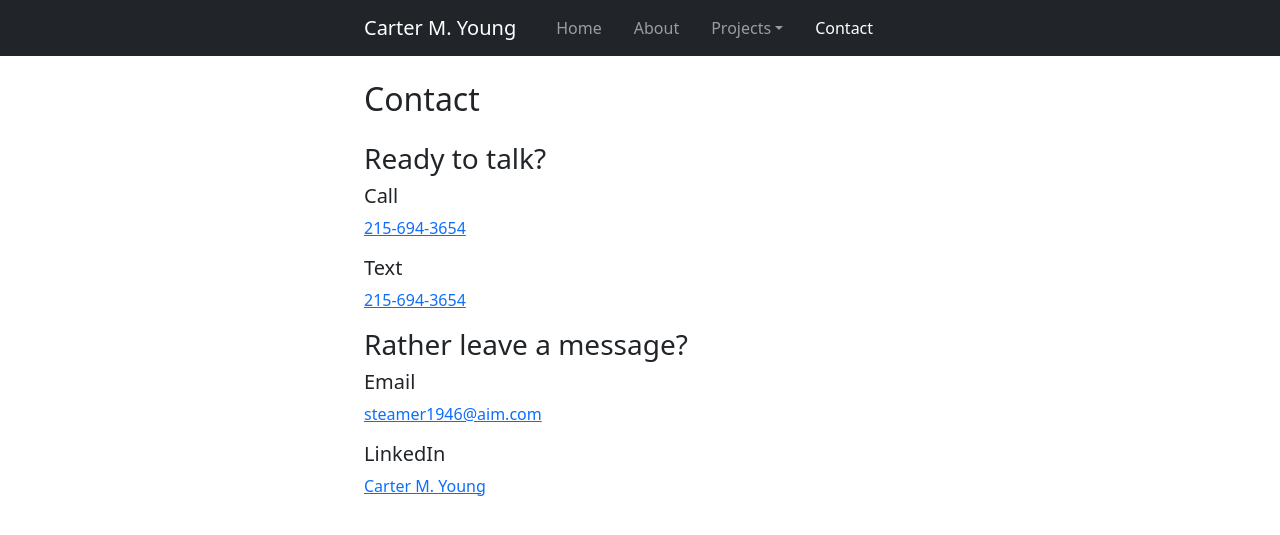
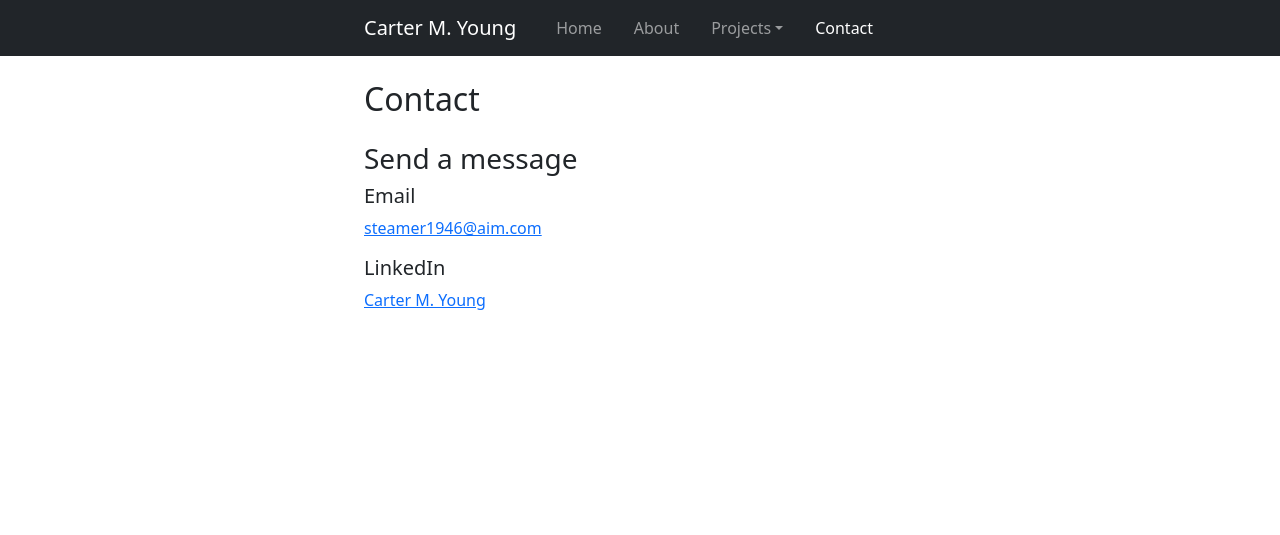
Before and after one commit to cartermyoung/cartermyoung.github.io, a Jekyll site: the page built from contact/index.html, in a window 1280 px wide. Shown: the top 535 px of the page. Built offline with Jekyll 4.4.1, drawn with Linux system fonts in a browser that asks for light colours.

Commit message:
Update index.html

```diff
--- a/contact/index.html
+++ b/contact/index.html
@@ -6,12 +6,7 @@ excerpt: Contact information for Carter M. Young including his phone number, ema
 h1: Contact
 ---
 
-        <h2 class="h3 fw-light">Ready to talk?</h2>
-        <h3 class="h5 fw-light">Call</h3>
-        <p><a href="tel:2156943654">215-694-3654</a></p>
-        <h3 class="h5 fw-light">Text</h3>
-        <p><a href="sms:2156943654">215-694-3654</a></p>
-        <h2 class="h3 fw-light">Rather leave a message?</h2>
+        <h2 class="h3 fw-light">Send a message</h2>
         <h3 class="h5 fw-light">Email</h3>
         <p><a href="mailto:steamer1946@aim.com">steamer1946@aim.com</a></p>
         <h3 class="h5 fw-light">LinkedIn</h3>
```
